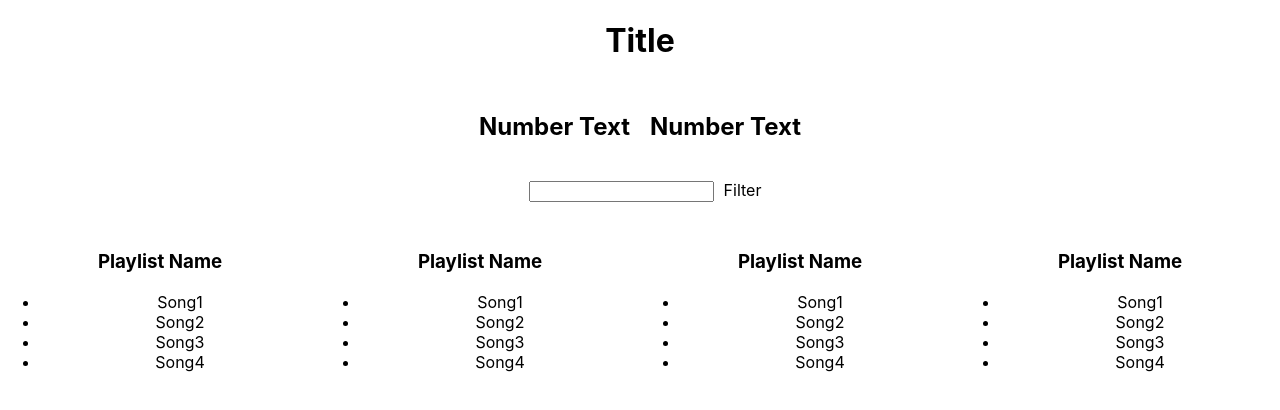
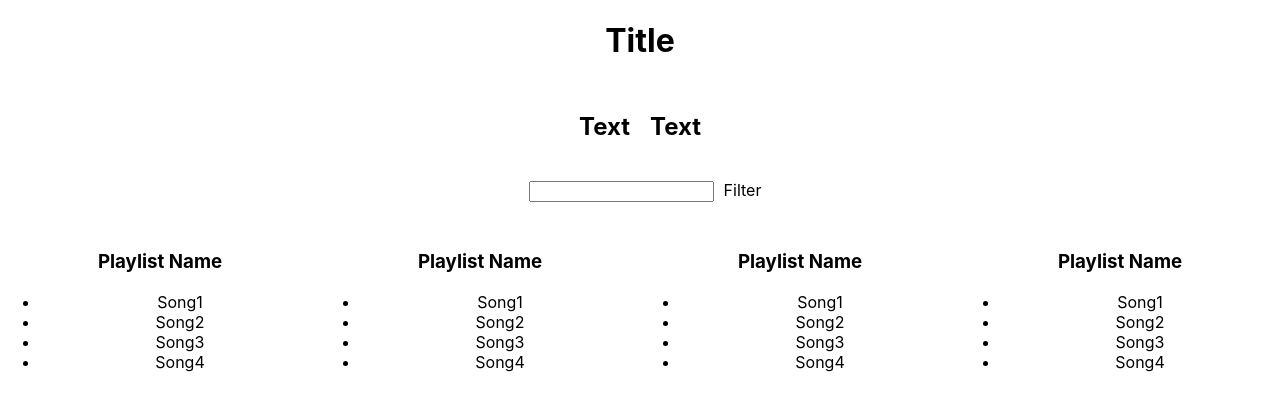
Before and after one commit to BigSlikTobi/JasminBox, a React (Create React App) app: page / in a window 1280 px wide. Shown: the top 410 px of the page. Built offline with nearby package versions, Linux system fonts and the light colour scheme.

Commit message:
testchange

```diff
--- a/src/App.js
+++ b/src/App.js
@@ -10,7 +10,7 @@ class Aggregate extends Component {
   render () {
     return (
       <div style={{...defaultStyle, display: "inline-block", padding: "10px"}}>
-            <h2>Number Text</h2>
+            <h2>Text</h2>
       </div>
     );
   }
```
